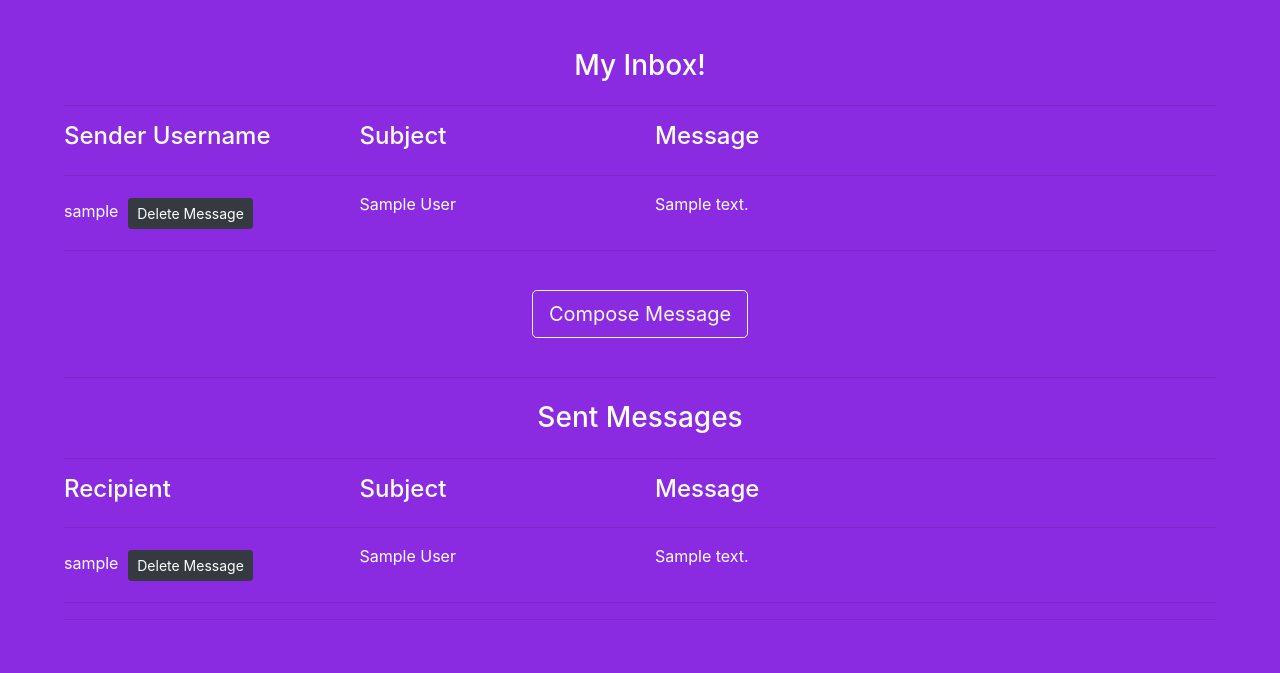
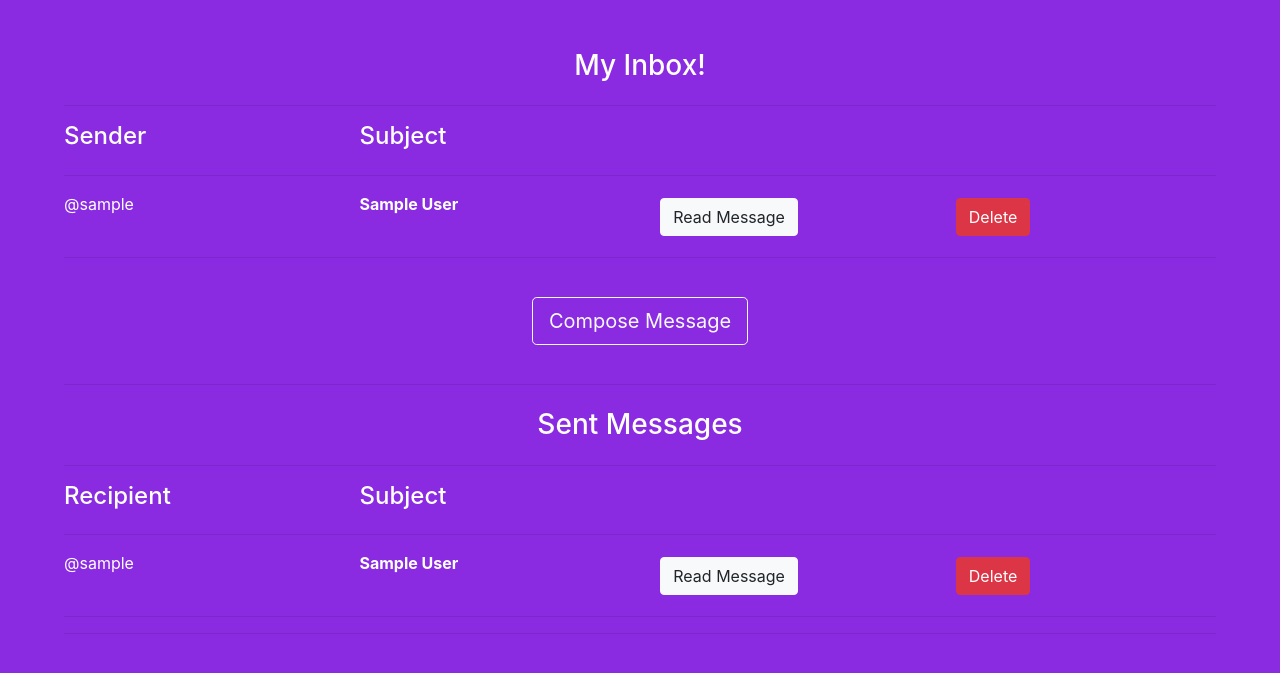
Before and after one commit to aaronmp13/Virtual-Studdy-Budy-Finder, a Django app: page /virtualstudybuddy/inbox/ in a window 1280 px wide. Shown: the part 107-780 px from the top of the page. Run offline with Django 3.2, Linux system fonts and the light colour scheme; a user stored in the database is signed in; tables that the repository leaves empty hold one stand-in row (values such as "Sample post"); some libraries are stand-ins or nearby versions.

Commit message:
finishing touches on inbox and outbox
could add an href to senders and recipients in the future

```diff
--- a/virtualstuddybuddy/static/virtualstuddybuddy/styles.css
+++ b/virtualstuddybuddy/static/virtualstuddybuddy/styles.css
@@ -198,6 +198,14 @@ hr {
     padding-bottom: 120px;
 }
 
+.enbolden {
+    font-weight: bold;
+}
+
+.blueviolettext {
+    color:blueviolet;
+}
+
 .zeroMarg {
     margin-left: 0;
     margin-right: 0;
--- a/virtualstuddybuddy/templates/virtualstuddybuddy/inbox.html
+++ b/virtualstuddybuddy/templates/virtualstuddybuddy/inbox.html
@@ -89,7 +89,7 @@
                 <div class="row">
 
                     <div class="col-lg-3 col-md-4 col-sm-4">
-                        <h4>Sender Username</h4>
+                        <h4>Sender</h4>
 
                     </div>
 
@@ -97,8 +97,8 @@
                         <h4>Subject</h4>
                     </div>
 
-                    <div class="col-lg-5 col-md-4 col-sm-4">
-                        <h4>Message</h4>
+                    <div class="col-lg-6 col-md-4 col-sm-4">
+                        <h4></h4>
                     </div>
 
                 </div>
@@ -110,17 +110,51 @@
                     <div class="row">
 
                         <div class="col-lg-3 col-md-3 col-sm-3">
-                            <span class="">{{ message.sender_username }}</span>
-                            <a type="button" class="btn btn-dark btn-sm" href="{% url 'deletemessage' pk=message.id %}">Delete
-                                Message</a>
+                            <span class="">@{{ message.sender_username }}</span>
                         </div>
 
                         <div class="col-lg-3 col-md-3 col-sm-3">
-                            <span class="">{{ message.subject }}</span>
+                            <span class="enbolden">{{ message.subject }}</span>
                         </div>
 
-                        <div class="col-lg-6 col-md-6 col-sm-6">
-                            <span>{{ message.message }}</span>
+                        <div class="col-lg-3 col-md-6 col-sm-6">
+                            {#                            <span>{{ message.message }}</span>#}
+                            <button type="button" class="btn btn-light" data-toggle="modal"
+                                    data-target="#message{{ message.pk }}">
+                                Read Message
+                            </button>
+
+                            <!-- Modal -->
+                            <div class="modal fade" id="message{{ message.pk }}" tabindex="-1"
+                                 aria-labelledby="exampleModalLabel"
+                                 aria-hidden="true">
+                                <div class="modal-dialog">
+                                    <div class="modal-content">
+                                        <div class="modal-header">
+                                            <h5 class="modal-title blueviolettext"
+                                                id="exampleModalLabel">{{ message.subject }}</h5>
+                                            <button type="button" class="close" data-dismiss="modal" aria-label="Close">
+                                                <span aria-hidden="true">&times;</span>
+                                            </button>
+                                        </div>
+                                        <div class="modal-body">
+                                            <p class="blueviolettext">{{ message.message }}</p>
+                                        </div>
+                                        <div class="modal-footer">
+                                            <button type="button" class="btn btn-outline-danger" data-dismiss="modal">
+                                                Close
+                                            </button>
+                                            <button type="button" class="btn btn-success">Reply</button>
+                                        </div>
+                                    </div>
+                                </div>
+                            </div>
+
+
+                        </div>
+
+                        <div class="col-lg-3 col-md-3 col-sm-3">
+                            <a type="button" class="btn btn-danger" href="{% url 'deletemessage' pk=message.id %}">Delete</a>
                         </div>
 
 
@@ -155,8 +189,10 @@
                         <h4>Subject</h4>
                     </div>
 
-                    <div class="col-lg-5 col-md-4 col-sm-4">
-                        <h4>Message</h4>
+                    <div class="col-lg-3 col-md-4 col-sm-4">
+                    </div>
+
+                    <div class="col-lg-3 col-md-4 col-sm-4">
                     </div>
 
                 </div>
@@ -165,17 +201,47 @@
                     <div class="row">
 
                         <div class="col-lg-3 col-md-3 col-sm-3">
-                            <span class="">{{ message.recipient_username }}</span>
-                            <a type="button" class="btn btn-dark btn-sm" href="{% url 'deletemessage' pk=message.id %}">Delete
-                                Message</a>
+                            <span class="">@{{ message.recipient_username }}</span>
                         </div>
 
                         <div class="col-lg-3 col-md-3 col-sm-3">
-                            <span class="">{{ message.subject }}</span>
+                            <span class="enbolden">{{ message.subject }}</span>
                         </div>
 
-                        <div class="col-lg-6 col-md-6 col-sm-6">
-                            <span>{{ message.message }}</span>
+                        <div class="col-lg-3 col-md-3 col-sm-6">
+                            <button type="button" class="btn btn-light" data-toggle="modal"
+                                    data-target="#message{{ message.pk }}">
+                                Read Message
+                            </button>
+                            <!-- Modal -->
+                            <div class="modal fade" id="message{{ message.pk }}" tabindex="-1"
+                                 aria-labelledby="exampleModalLabel"
+                                 aria-hidden="true">
+                                <div class="modal-dialog">
+                                    <div class="modal-content">
+                                        <div class="modal-header">
+                                            <h5 class="modal-title blueviolettext"
+                                                id="exampleModalLabel">{{ message.subject }}</h5>
+                                            <button type="button" class="close" data-dismiss="modal" aria-label="Close">
+                                                <span aria-hidden="true">&times;</span>
+                                            </button>
+                                        </div>
+                                        <div class="modal-body">
+                                            <p class="blueviolettext">{{ message.message }}</p>
+                                        </div>
+                                        <div class="modal-footer">
+                                            <button type="button" class="btn btn-outline-danger" data-dismiss="modal">
+                                                Close
+                                            </button>
+                                            <button type="button" class="btn btn-success">Reply</button>
+                                        </div>
+                                    </div>
+                                </div>
+                            </div>
+                        </div>
+
+                        <div class="col-lg-3 col-md-3 col-sm-6">
+                            <a type="button" class="btn btn-danger" href="{% url 'deletemessage' pk=message.id %}">Delete</a>
                         </div>
 
 
```
